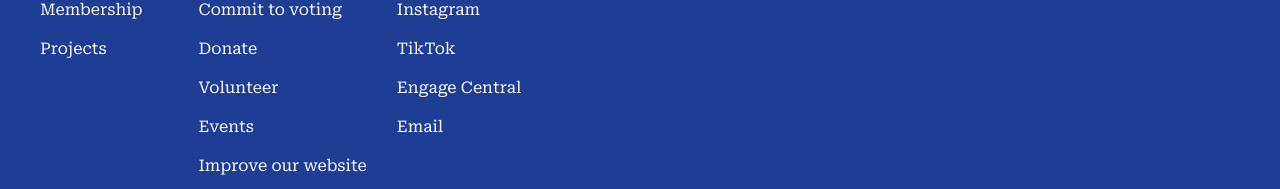
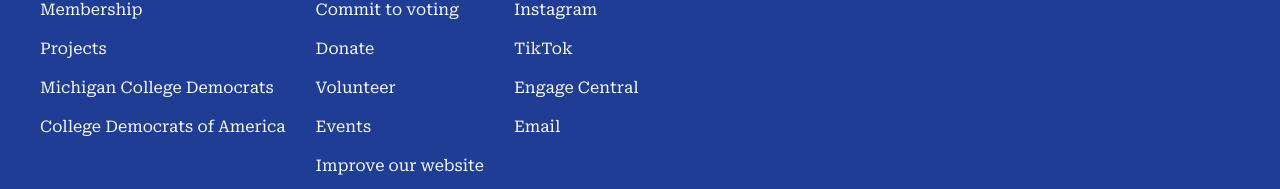
Before and after one commit to cmichdemocrats/website, a React app: page / in a window 1280 px wide. Shown: the part 871-1060 px from the top of the page. Built offline with nearby package versions, Linux system fonts and the light colour scheme.

Commit message:
Add College Democrats partners (#26)

```diff
--- a/src/components/Footer/Footer.tsx
+++ b/src/components/Footer/Footer.tsx
@@ -16,6 +16,12 @@ export default function Footer() {
               </li>
               <li>
                 <Link to="/projects">Projects</Link>
+              </li>
+              <li>
+                <a href="https://www.micollegedems.org/">Michigan College Democrats</a>
+              </li>
+              <li>
+                <a href="https://www.collegedemocratsofamerica.com/">College Democrats of America</a>
               </li>
             </ul>
           </section>
```
